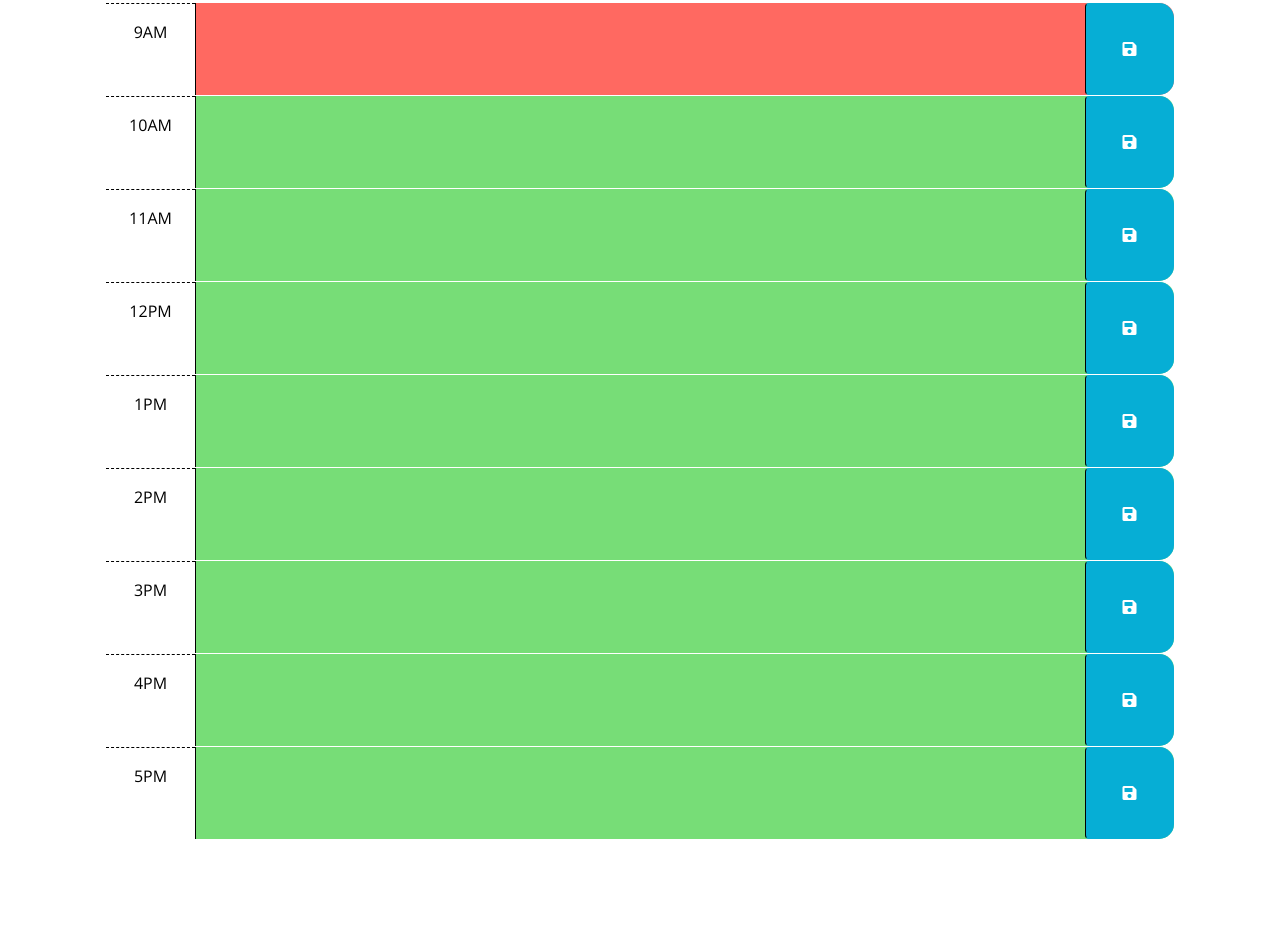
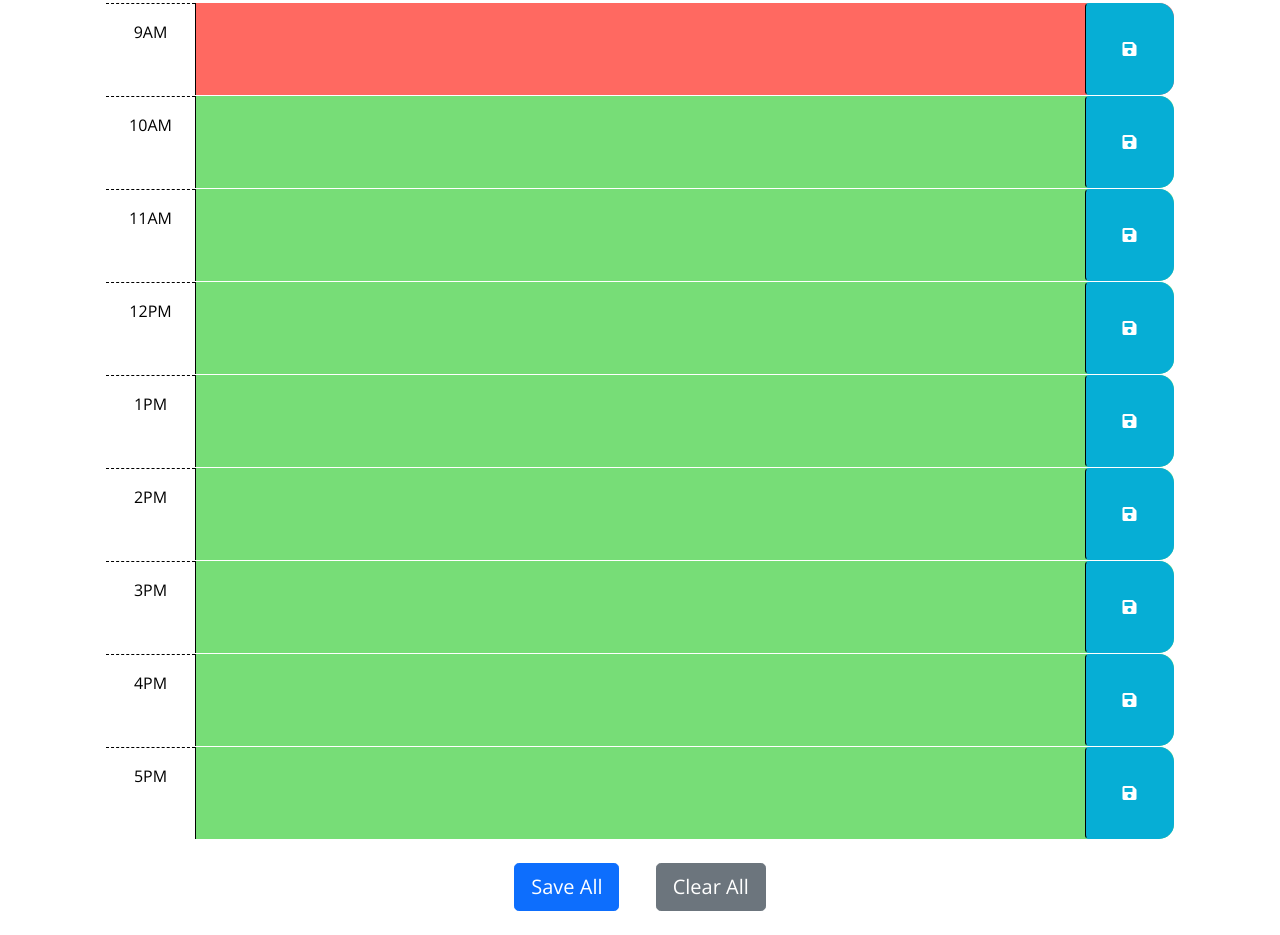
Before and after one commit to Mtan1230/work-day-scheduler, a plain HTML site: page index.html in a window 1280 px wide. Shown: the part 364-1299 px from the top of the page. Before the commit the page ends 1203 px from the top, so only its background shows below. Drawn offline with nearby package versions, Linux system fonts and the light colour scheme.

Commit message:
add save/clear all btn

```diff
--- a/index.html
+++ b/index.html
@@ -230,13 +230,19 @@
         <i class="fas fa-save" aria-hidden="true"></i>
       </button>
     </div>
+  </div>
 
-    <script src="https://code.jquery.com/jquery-3.4.1.min.js"></script>
-    <script src="https://code.jquery.com/ui/1.12.1/jquery-ui.js"></script>
-    <script src="https://cdn.jsdelivr.net/npm/dayjs@1.11.3/dayjs.min.js"
-      integrity="sha256-iu/zLUB+QgISXBLCW/mcDi/rnf4m4uEDO0wauy76x7U=" crossorigin="anonymous"></script>
+  <div class="my-4 text-center">
+    <button type="button" id="saveAllBtn" class="btn btn-primary btn-lg mx-3">Save All</button>
+    <button type="button" id="clearAllBtn" class="btn btn-secondary btn-lg mx-3">Clear All</button>
+  </div>
 
-    <script src="./assets/js/script.js"></script>
+  <script src="https://code.jquery.com/jquery-3.4.1.min.js"></script>
+  <script src="https://code.jquery.com/ui/1.12.1/jquery-ui.js"></script>
+  <script src="https://cdn.jsdelivr.net/npm/dayjs@1.11.3/dayjs.min.js"
+    integrity="sha256-iu/zLUB+QgISXBLCW/mcDi/rnf4m4uEDO0wauy76x7U=" crossorigin="anonymous"></script>
+
+  <script src="./assets/js/script.js"></script>
 </body>
 
 </html>
```
